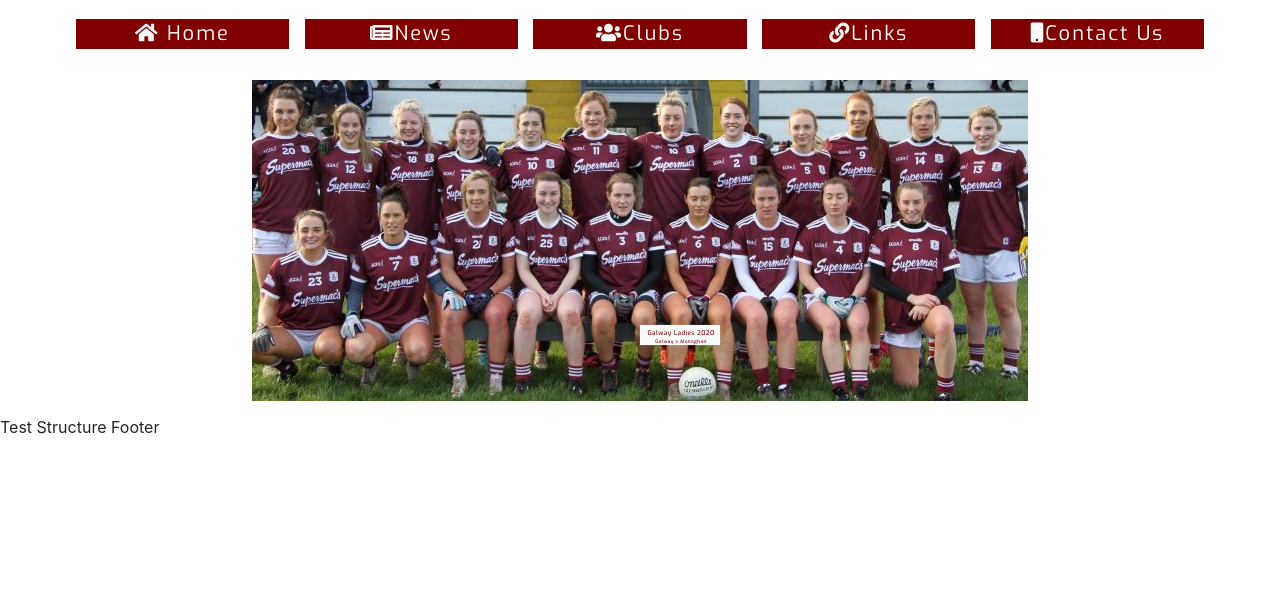
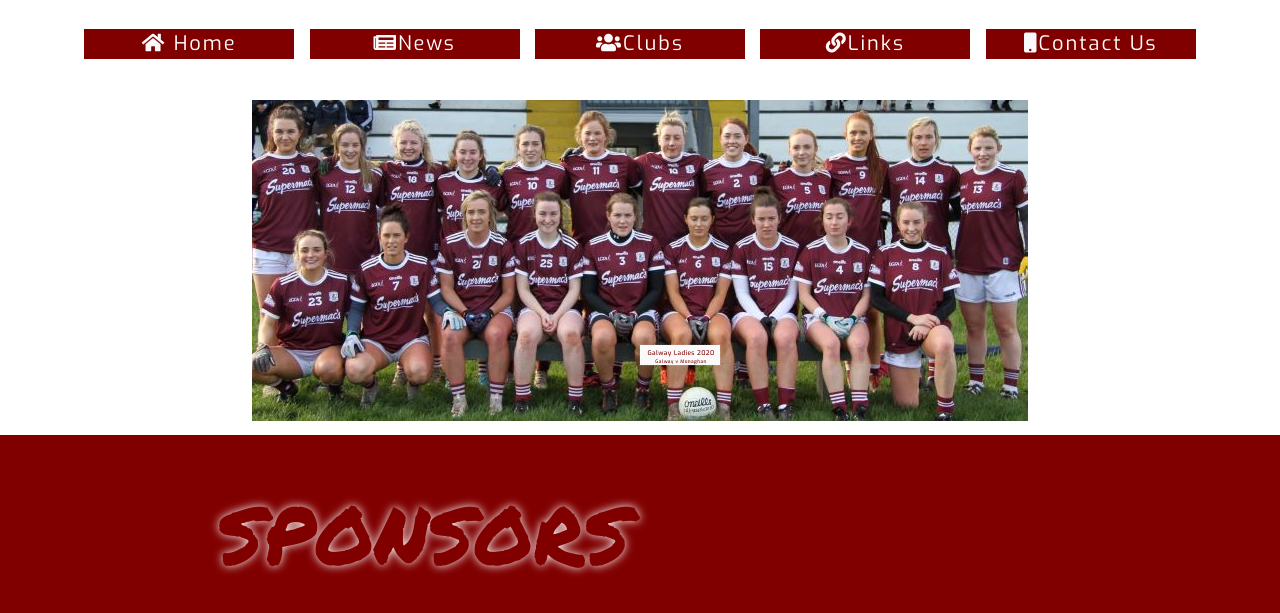
Before and after one commit to ctoweyburke/Milestone-Project-1-User-Centric-Front-End-Development, a plain HTML site: page index.html in a window 1280 px wide. Shown: the part 341-954 px from the top of the page. Before the commit the page ends 800 px from the top, so only its background shows below. Drawn offline with nearby package versions, Linux system fonts and the light colour scheme.

Commit message:
Footer structure added

```diff
--- a/assets/css/style.css
+++ b/assets/css/style.css
@@ -97,7 +97,7 @@ header{
     text-align: center;
     letter-spacing: 2px;
     font-family: "exo";
-    padding: 0;
+    padding: 10px;
        }
 
 #nav li{
@@ -144,3 +144,16 @@ header{
     position: absolute;
     bottom: 30px;
 }
+
+footer{
+    height: 200px;
+    background-color: #800000;
+}
+
+.heading-footer{
+    font-family: "PermanentMarker", Exo;
+    font-size: 16px;
+    text-transform: Uppercase;
+    text-align: left;
+    scale: 0.2px;
+    }
--- a/index.html
+++ b/index.html
@@ -66,7 +66,15 @@
     </section>
 
         <footer>
-        Test Structure Footer
+        <div class="row">
+            <a class="col-md-2 heading-footer" href="#"></a>
+            <div class="col-md-2">
+                <div class="row">
+                    <div class="col heading-footer">
+                        <h1 class="name">Sponsors</h1>
+                    </div>
+                </div>
+            </div>
         </footer>
 </body>
 </html>
```
